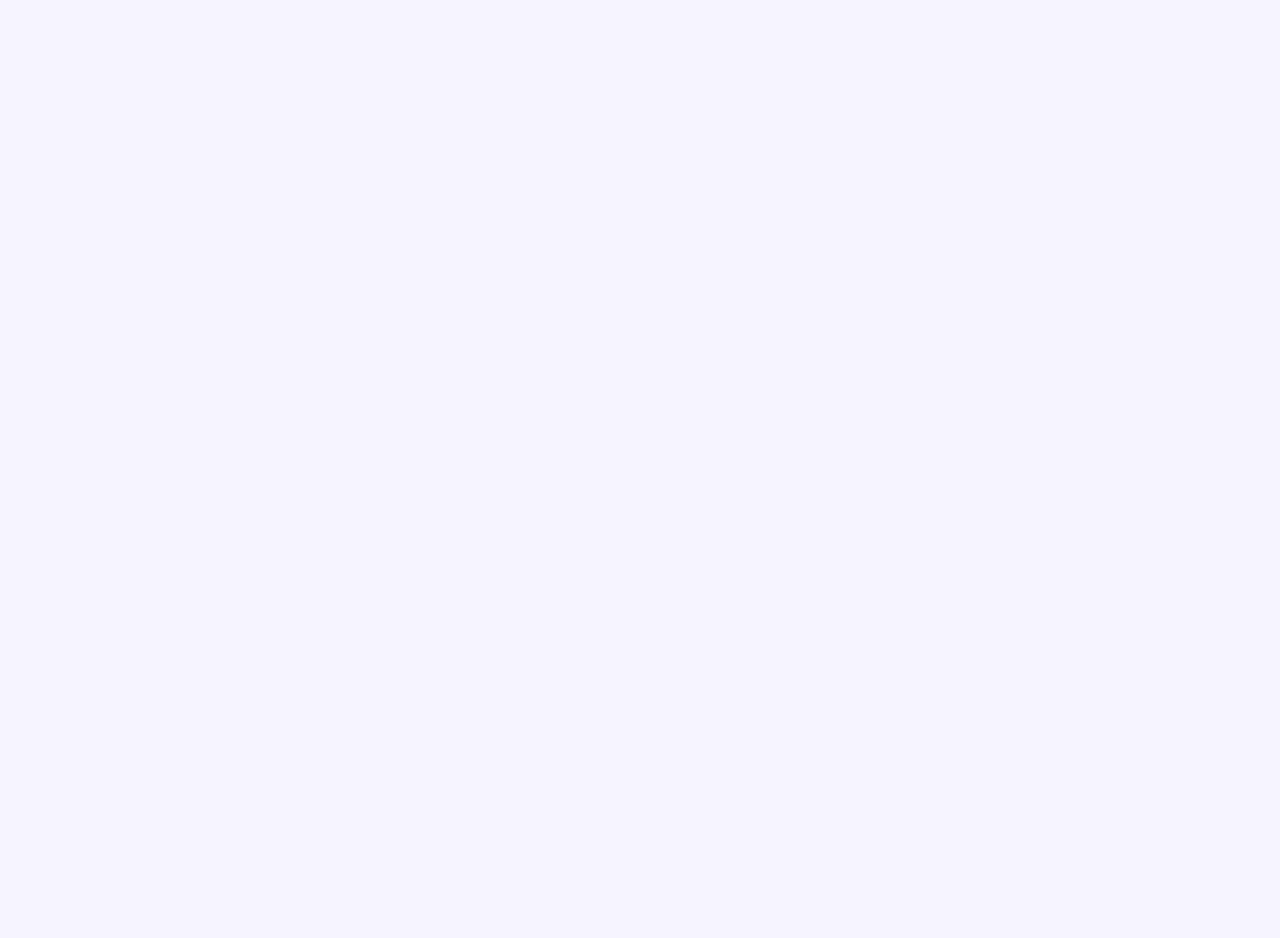
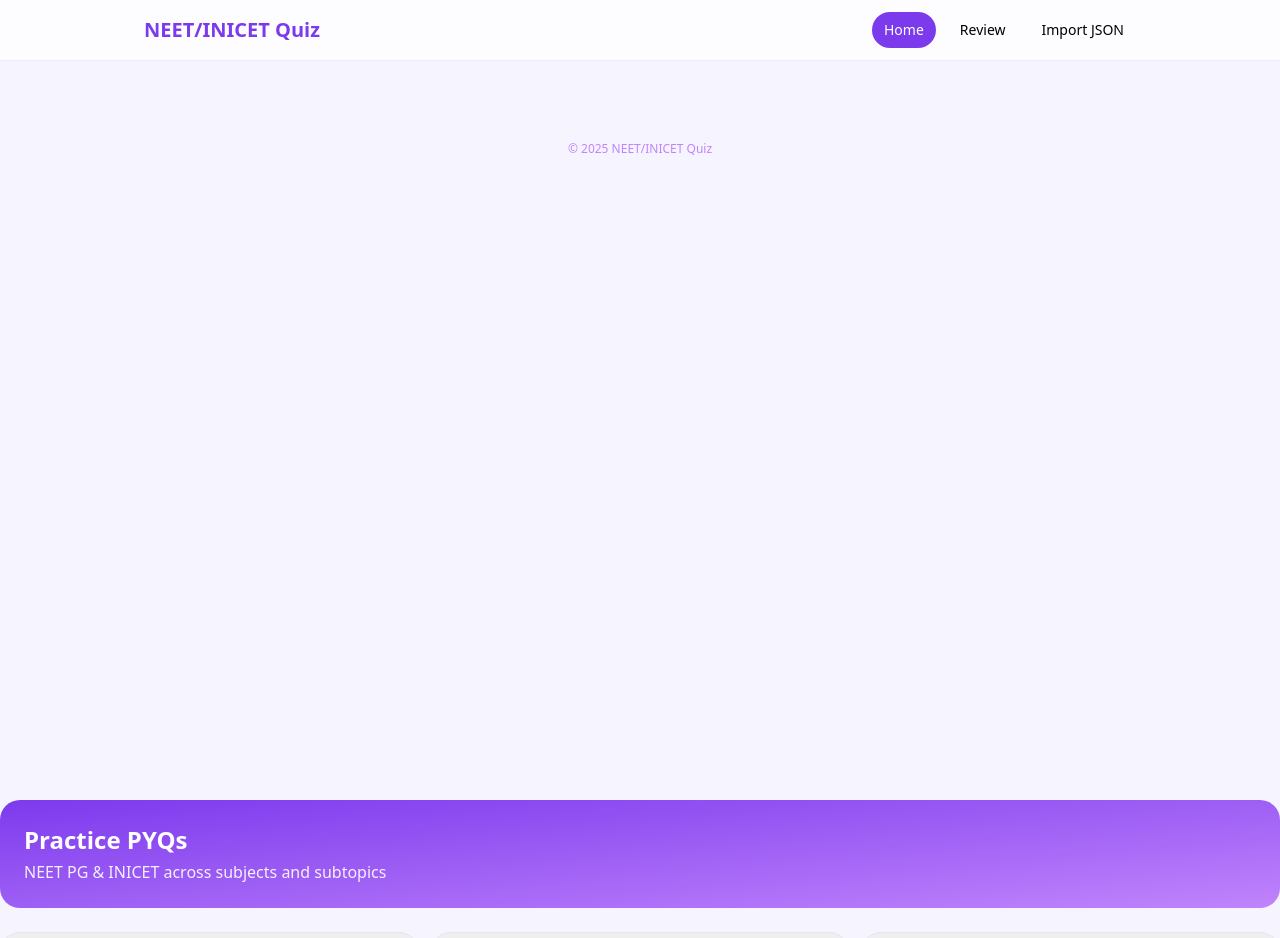
Before and after one commit to medicetamol/medquiz, a React (Vite) app: page / in a window 1280 px wide. Shown: the top 938 px of the page. Before the commit the page ends 800 px from the top, so only its background shows below. Built offline with nearby package versions, Linux system fonts and the light colour scheme.

Commit message:
Update main.tsx

```diff
--- a/src/main.tsx
+++ b/src/main.tsx
@@ -1,6 +1,6 @@
 import React from "react";
 import ReactDOM from "react-dom/client";
-import { createBrowserRouter, RouterProvider } from "react-router-dom";
+import { HashRouter, Routes, Route } from "react-router-dom";
 
 import "./index.css";
 import App from "./App";
@@ -9,27 +9,16 @@ import Quiz from "./pages/Quiz";
 import Review from "./pages/Review";
 import Import from "./pages/Import";
 
-// Define routes
-const router = createBrowserRouter(
-  [
-    {
-      path: "/",
-      element: <App />,
-      children: [
-        { index: true, element: <Home /> },
-        { path: "quiz", element: <Quiz /> },
-        { path: "review", element: <Review /> },
-        { path: "import", element: <Import /> },
-      ],
-    },
-  ],
-  {
-    basename: "/medquiz", // 👈 IMPORTANT for GitHub Pages
-  }
-);
-
 ReactDOM.createRoot(document.getElementById("root") as HTMLElement).render(
   <React.StrictMode>
-    <RouterProvider router={router} />
+    <HashRouter>
+      <App />
+      <Routes>
+        <Route path="/" element={<Home />} />
+        <Route path="/quiz" element={<Quiz />} />
+        <Route path="/review" element={<Review />} />
+        <Route path="/import" element={<Import />} />
+      </Routes>
+    </HashRouter>
   </React.StrictMode>
 );
```
